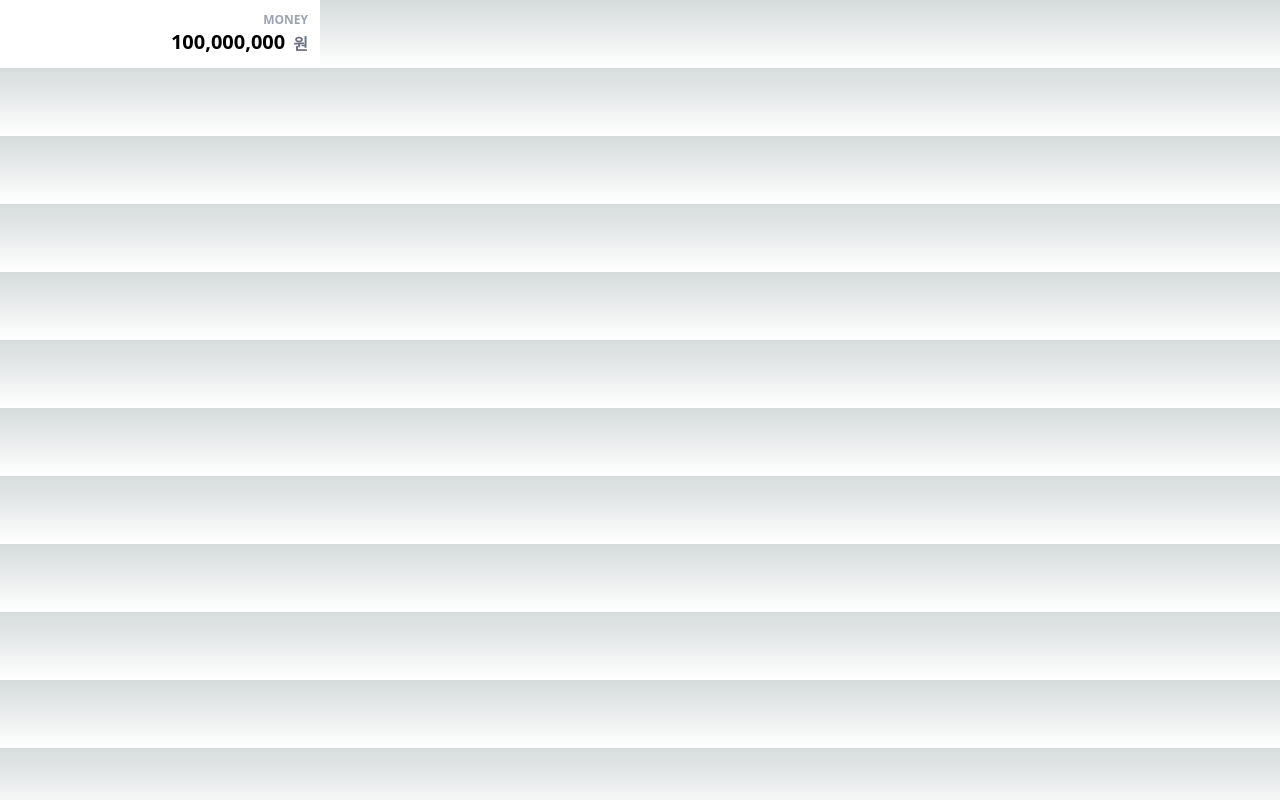
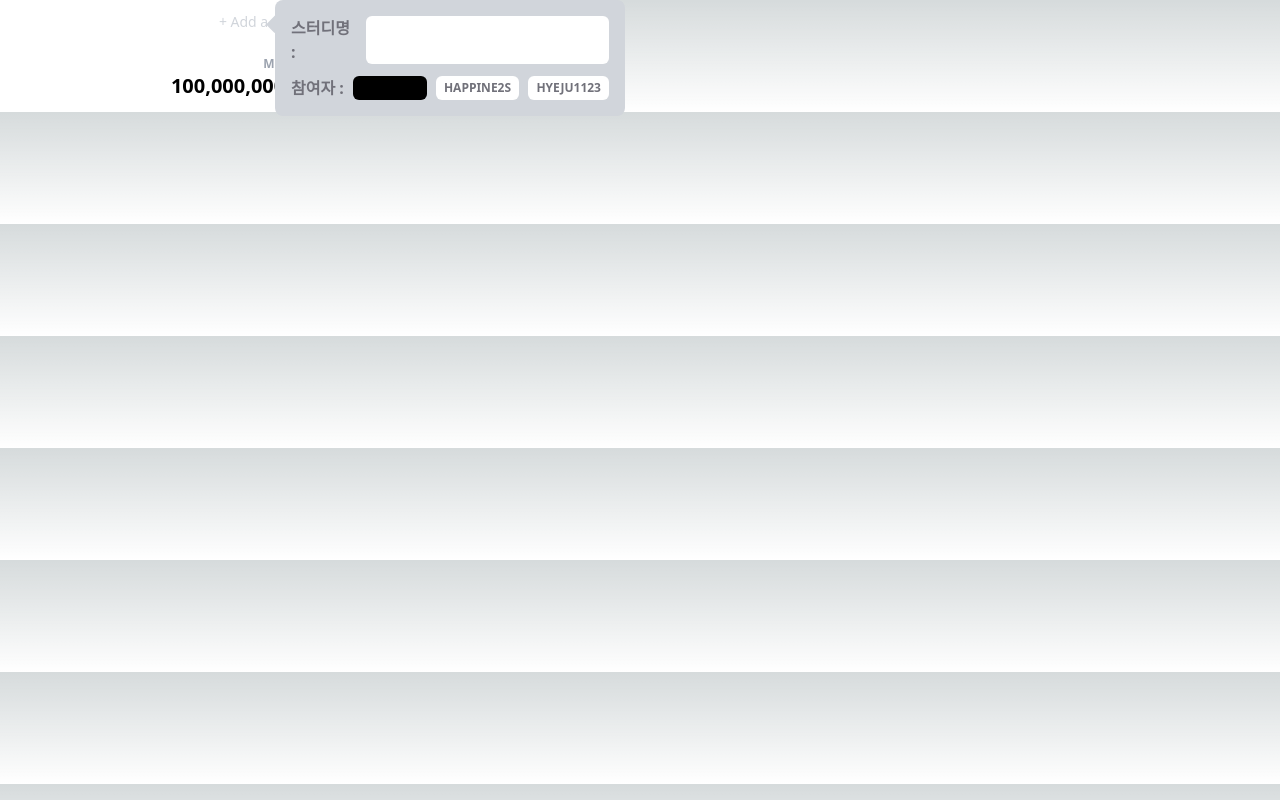
Before and after one commit to ZUITOPIA/O-mit, a Next.js app in the folder frontend/o-mit/: page / in a window 1280 px wide. Built offline with nearby package versions, Linux system fonts and the light colour scheme.

Commit message:
Feat: 기본 ui 구현

```diff
--- /dev/null
+++ b/frontend/o-mit/src/app/components/AddStudy.tsx
@@ -0,0 +1,27 @@
+export default function AddStudy() {
+    return (
+        <div className="bg-white w-1/4 h-18 flex-col p-3">
+            <h1 className="text-sm text-gray-300 flex justify-end">+ Add a study</h1>
+
+            <div className="static">
+                <div className="absolute top-[15px] left-[270px] w-3 h-4 rotate-45 bg-gray-300" />
+                <div className="absolute top-0 left-[275px] w-[350px] h-22 bg-gray-300 p-4 rounded-lg">
+                    <div className="flex mb-3">
+                        <h1 className="text-zinc-500 font-semibold mr-2">스터디명 :</h1>
+                        <input className="rounded-md text-zinc-600 font-normal text-sm px-2 w-[245px]" />
+                    </div>
+                    <div className="flex justify-between">
+                        <h1 className="text-zinc-500 font-semibold">참여자 :</h1>
+                        <button className="bg-black w-fit px-2 h-18 rounded-md font-semibold text-xs">ZUITOPIA</button>
+                        <button className="bg-white w-fit px-2 h-18 rounded-md font-semibold text-xs text-zinc-500">
+                            HAPPINE2S
+                        </button>
+                        <button className="bg-white  w-fit px-2 h-18 rounded-md font-semibold text-xs text-zinc-500">
+                            HYEJU1123
+                        </button>
+                    </div>
+                </div>
+            </div>
+        </div>
+    );
+}
--- a/frontend/o-mit/src/app/page.tsx
+++ b/frontend/o-mit/src/app/page.tsx
@@ -1,9 +1,15 @@
 import Image from "next/image";
 import { Inter } from "next/font/google";
 import FineState from "./components/FineState";
+import AddStudy from "./components/AddStudy";
 
 const inter = Inter({ subsets: ["latin"] });
 
 export default function Home() {
-    return <FineState />;
+    return (
+        <>
+            <AddStudy />
+            <FineState />
+        </>
+    );
 }
```
